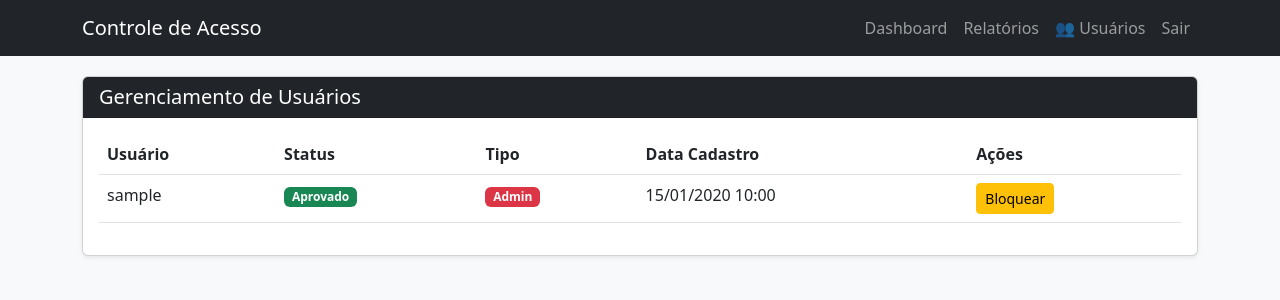
After one commit to lrrebello/access_control, a Flask app: page /admin/users in a window 1280 px wide. The commit adds this page. Shown: the top 300 px of the page. Run offline with Flask 3, Linux system fonts and the light colour scheme; a user stored in the database is signed in; tables that the repository leaves empty hold one stand-in row (values such as "Sample post").

Commit message:
corrigido para que os novos usuarios sejam aprovados pelo admin antes de acessarem o sistema

```diff
--- a/app/auth/routes.py
+++ b/app/auth/routes.py
@@ -21,10 +21,12 @@ def register():
             return redirect(url_for('auth.register'))
 
         hashed_password = bcrypt.generate_password_hash(password).decode('utf-8')
-        user = User(username=username, password=hashed_password)
+        # Novo usuário precisa de aprovação
+        user = User(username=username, password=hashed_password, is_approved=False, is_admin=False)
         db.session.add(user)
         db.session.commit()
-        flash('Sua conta foi criada! Agora você pode fazer o login.', 'success')
+
+        flash('Sua conta foi criada! Aguarde a aprovação do administrador para fazer login.', 'info')
         return redirect(url_for('auth.login'))
     return render_template('auth/register.html', title='Cadastro')
 
@@ -36,7 +38,11 @@ def login():
         username = request.form.get('username')
         password = request.form.get('password')
         user = User.query.filter_by(username=username).first()
+
         if user and bcrypt.check_password_hash(user.password, password):
+            if not user.is_approved:
+                flash('Sua conta aguarda aprovação do administrador.', 'warning')
+                return redirect(url_for('auth.login'))
             login_user(user)
             next_page = request.args.get('next')
             return redirect(next_page) if next_page else redirect(url_for('main.dashboard'))
@@ -48,3 +54,61 @@ def login():
 def logout():
     logout_user()
     return redirect(url_for('auth.login'))
+
+# Rotas de administração
+@auth.route("/admin/users")
+@login_required
+def admin_users():
+    if not current_user.is_admin:
+        flash('Acesso negado. Apenas administradores.', 'danger')
+        return redirect(url_for('main.dashboard'))
+
+    users = User.query.order_by(User.created_at.desc()).all()
+    return render_template('auth/admin_users.html', users=users)
+
+@auth.route("/admin/approve/<int:user_id>")
+@login_required
+def approve_user(user_id):
+    if not current_user.is_admin:
+        flash('Acesso negado.', 'danger')
+        return redirect(url_for('main.dashboard'))
+
+    user = User.query.get_or_404(user_id)
+    user.is_approved = True
+    db.session.commit()
+    flash(f'Usuário {user.username} foi aprovado!', 'success')
+    return redirect(url_for('auth.admin_users'))
+
+@auth.route("/admin/revoke/<int:user_id>")
+@login_required
+def revoke_user(user_id):
+    if not current_user.is_admin:
+        flash('Acesso negado.', 'danger')
+        return redirect(url_for('main.dashboard'))
+
+    user = User.query.get_or_404(user_id)
+    if user.id == current_user.id:
+        flash('Você não pode revogar seu próprio acesso.', 'danger')
+        return redirect(url_for('auth.admin_users'))
+
+    user.is_approved = False
+    db.session.commit()
+    flash(f'Usuário {user.username} foi bloqueado!', 'warning')
+    return redirect(url_for('auth.admin_users'))
+
+@auth.route("/admin/make_admin/<int:user_id>")
+@login_required
+def make_admin(user_id):
+    if not current_user.is_admin:
+        flash('Acesso negado.', 'danger')
+        return redirect(url_for('main.dashboard'))
+
+    user = User.query.get_or_404(user_id)
+    if user.id == current_user.id:
+        flash('Você já é administrador.', 'info')
+        return redirect(url_for('auth.admin_users'))
+
+    user.is_admin = True
+    db.session.commit()
+    flash(f'Usuário {user.username} agora é administrador!', 'success')
+    return redirect(url_for('auth.admin_users'))
--- a/app/models.py
+++ b/app/models.py
@@ -10,6 +10,9 @@ class User(db.Model, UserMixin):
     id = db.Column(db.Integer, primary_key=True)
     username = db.Column(db.String(20), unique=True, nullable=False)
     password = db.Column(db.String(60), nullable=False)
+    is_approved = db.Column(db.Boolean, default=False)  # Novo campo
+    is_admin = db.Column(db.Boolean, default=False)     # Admin pode aprovar outros
+    created_at = db.Column(db.DateTime, default=datetime.now)
 
 # ==================== TABELAS DE AUTORIZAÇÃO ====================
 
@@ -62,6 +65,7 @@ class Companion(db.Model):
 
 class AccessLog(db.Model):
     id = db.Column(db.Integer, primary_key=True)
+    user_id = db.Column(db.Integer, db.ForeignKey('user.id'), nullable=False)
     vehicle_plate = db.Column(db.String(20), nullable=False)
     trailer_plate = db.Column(db.String(20))
     vehicle_type = db.Column(db.String(20), nullable=False)
@@ -74,6 +78,7 @@ class AccessLog(db.Model):
     alert_msg = db.Column(db.String(255))
 
     # Relacionamento com acompanhantes
+    user = db.relationship('User', backref='access_logs')
     companions = db.relationship('Companion', back_populates='access_log', cascade='all, delete-orphan')
 
     @property
--- a/app/reports/routes.py
+++ b/app/reports/routes.py
@@ -2,7 +2,7 @@ from flask import render_template, request, send_file, flash, redirect, url_for,
 from app import db
 from app.models import AccessLog
 from app.reports import reports
-from flask_login import login_required
+from flask_login import login_required, current_user
 from datetime import datetime, timedelta
 import pandas as pd
 from io import BytesIO
@@ -37,6 +37,10 @@ def view_reports():
     end_date_str = request.form.get('end_date') or request.args.get('end_date')
 
     query = AccessLog.query
+
+    # FILTRO POR USUÁRIO - ADMINS veem tudo, outros veem só seus registros
+    if not current_user.is_admin:
+        query = query.filter(AccessLog.user_id == current_user.id)
 
     if start_date_str:
         start_date = datetime.strptime(start_date_str, '%Y-%m-%d')
--- /dev/null
+++ b/app/templates/auth/admin_users.html
@@ -0,0 +1,57 @@
+{% extends "base.html" %}
+{% block title %}Gerenciar Usuários{% endblock %}
+{% block content %}
+<div class="card shadow-sm">
+    <div class="card-header bg-dark text-white">
+        <h5 class="mb-0">Gerenciamento de Usuários</h5>
+    </div>
+    <div class="card-body">
+        <div class="table-responsive">
+            <table class="table table-hover">
+                <thead>
+                    <tr>
+                        <th>Usuário</th>
+                        <th>Status</th>
+                        <th>Tipo</th>
+                        <th>Data Cadastro</th>
+                        <th>Ações</th>
+                    </tr>
+                </thead>
+                <tbody>
+                    {% for user in users %}
+                    <tr>
+                        <td>{{ user.username }}</td>
+                        <td>
+                            {% if user.is_approved %}
+                                <span class="badge bg-success">Aprovado</span>
+                            {% else %}
+                                <span class="badge bg-warning text-dark">Pendente</span>
+                            {% endif %}
+                         </td>
+                        <td>
+                            {% if user.is_admin %}
+                                <span class="badge bg-danger">Admin</span>
+                            {% else %}
+                                <span class="badge bg-secondary">Usuário</span>
+                            {% endif %}
+                         </td>
+                        <td>{{ user.created_at.strftime('%d/%m/%Y %H:%M') }}</td>
+                        <td>
+                            {% if not user.is_approved %}
+                                <a href="{{ url_for('auth.approve_user', user_id=user.id) }}" class="btn btn-success btn-sm">Aprovar</a>
+                            {% else %}
+                                <a href="{{ url_for('auth.revoke_user', user_id=user.id) }}" class="btn btn-warning btn-sm" onclick="return confirm('Bloquear este usuário?')">Bloquear</a>
+                            {% endif %}
+
+                            {% if not user.is_admin and user.is_approved %}
+                                <a href="{{ url_for('auth.make_admin', user_id=user.id) }}" class="btn btn-info btn-sm">Tornar Admin</a>
+                            {% endif %}
+                         </td>
+                    </tr>
+                    {% endfor %}
+                </tbody>
+            </table>
+        </div>
+    </div>
+</div>
+{% endblock %}
--- a/app/templates/base.html
+++ b/app/templates/base.html
@@ -22,8 +22,10 @@
                 <ul class="navbar-nav ms-auto">
                     {% if current_user.is_authenticated %}
                         <li class="nav-item"><a class="nav-link" href="{{ url_for('main.dashboard') }}">Dashboard</a></li>
-                        <!--<li class="nav-item"><a class="nav-link" href="{{ url_for('main.new_access') }}">Novo Registro</a></li>-->
                         <li class="nav-item"><a class="nav-link" href="{{ url_for('reports.view_reports') }}">Relatórios</a></li>
+                        {% if current_user.is_admin %}
+                            <li class="nav-item"><a class="nav-link" href="{{ url_for('auth.admin_users') }}">👥 Usuários</a></li>
+                        {% endif %}
                         <li class="nav-item"><a class="nav-link" href="{{ url_for('auth.logout') }}">Sair</a></li>
                     {% else %}
                         <li class="nav-item"><a class="nav-link" href="{{ url_for('auth.login') }}">Login</a></li>
```
Also changed, not shown: app/main/routes.py (+22 -8 lines), migrate_db.py (+22 -51 lines).
